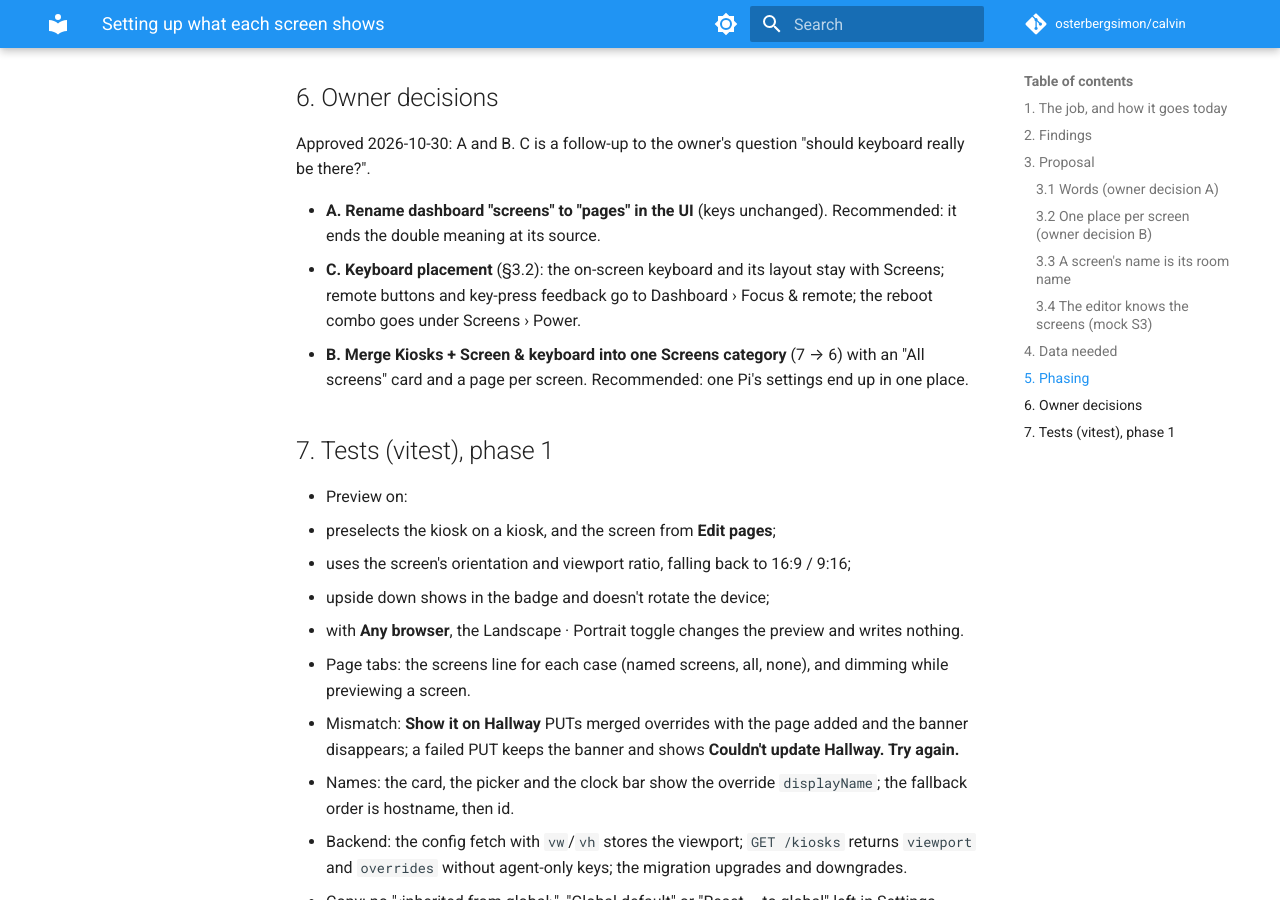
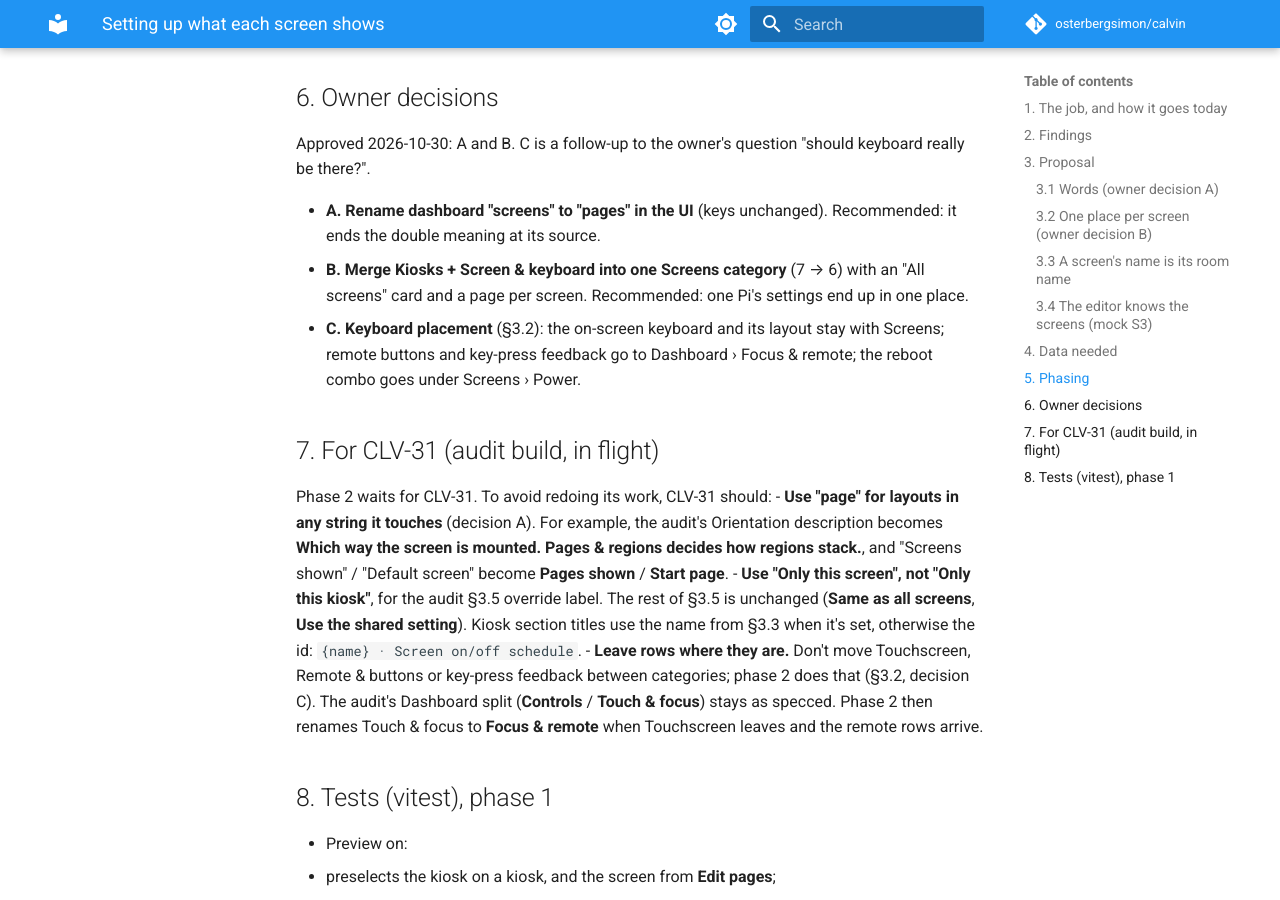
Before and after one commit to osterbergsimon/calvin, an MkDocs documentation site: the page built from docs/design/2026-10-30-screens-and-kiosks-setup.md, in a window 1280 px wide and 900 px high, scrolled down 4445 px. Built offline with MkDocs 1.6.1 and Material for MkDocs 9.7.7, drawn with Linux system fonts in a browser that asks for light colours; comment, search, counter and statistics services are not loaded.

Commit message:
docs(design): order decisions, add notes for CLV-31

```diff
--- a/docs/design/2026-10-30-screens-and-kiosks-setup.md
+++ b/docs/design/2026-10-30-screens-and-kiosks-setup.md
@@ -154,12 +154,25 @@ Approved 2026-10-30: A and B. C is a follow-up to the owner's question "should k
 
 - **A. Rename dashboard "screens" to "pages" in the UI** (keys unchanged). Recommended: it ends the double meaning
   at its source.
+- **B. Merge Kiosks + Screen & keyboard into one Screens category** (7 → 6) with an "All screens" card and a page per
+  screen. Recommended: one Pi's settings end up in one place.
 - **C. Keyboard placement** (§3.2): the on-screen keyboard and its layout stay with Screens; remote buttons and
   key-press feedback go to Dashboard › Focus & remote; the reboot combo goes under Screens › Power.
-- **B. Merge Kiosks + Screen & keyboard into one Screens category** (7 → 6) with an "All screens" card and a page per
-  screen. Recommended: one Pi's settings end up in one place.
 
-## 7. Tests (vitest), phase 1
+## 7. For CLV-31 (audit build, in flight)
+
+Phase 2 waits for CLV-31. To avoid redoing its work, CLV-31 should:
+- **Use "page" for layouts in any string it touches** (decision A). For example, the audit's Orientation description
+  becomes **Which way the screen is mounted. Pages & regions decides how regions stack.**, and "Screens shown" /
+  "Default screen" become **Pages shown** / **Start page**.
+- **Use "Only this screen", not "Only this kiosk"**, for the audit §3.5 override label. The rest of §3.5 is unchanged
+  (**Same as all screens**, **Use the shared setting**). Kiosk section titles use the name from §3.3 when it's
+  set, otherwise the id: `{name} · Screen on/off schedule`.
+- **Leave rows where they are.** Don't move Touchscreen, Remote & buttons or key-press feedback between categories;
+  phase 2 does that (§3.2, decision C). The audit's Dashboard split (**Controls** / **Touch & focus**) stays as specced.
+  Phase 2 then renames Touch & focus to **Focus & remote** when Touchscreen leaves and the remote rows arrive.
+
+## 8. Tests (vitest), phase 1
 
 - Preview on:
   - preselects the kiosk on a kiosk, and the screen from **Edit pages**;
```
